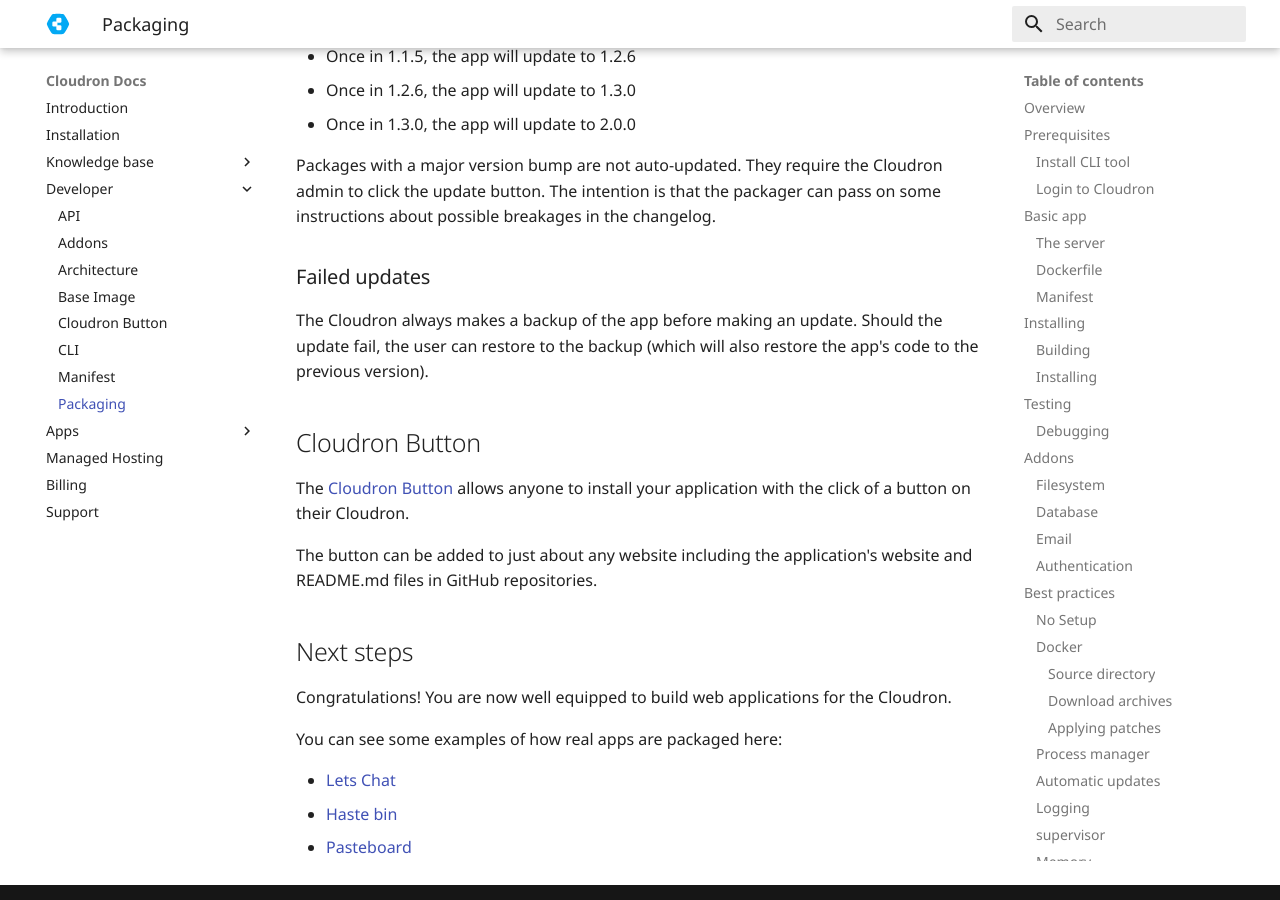
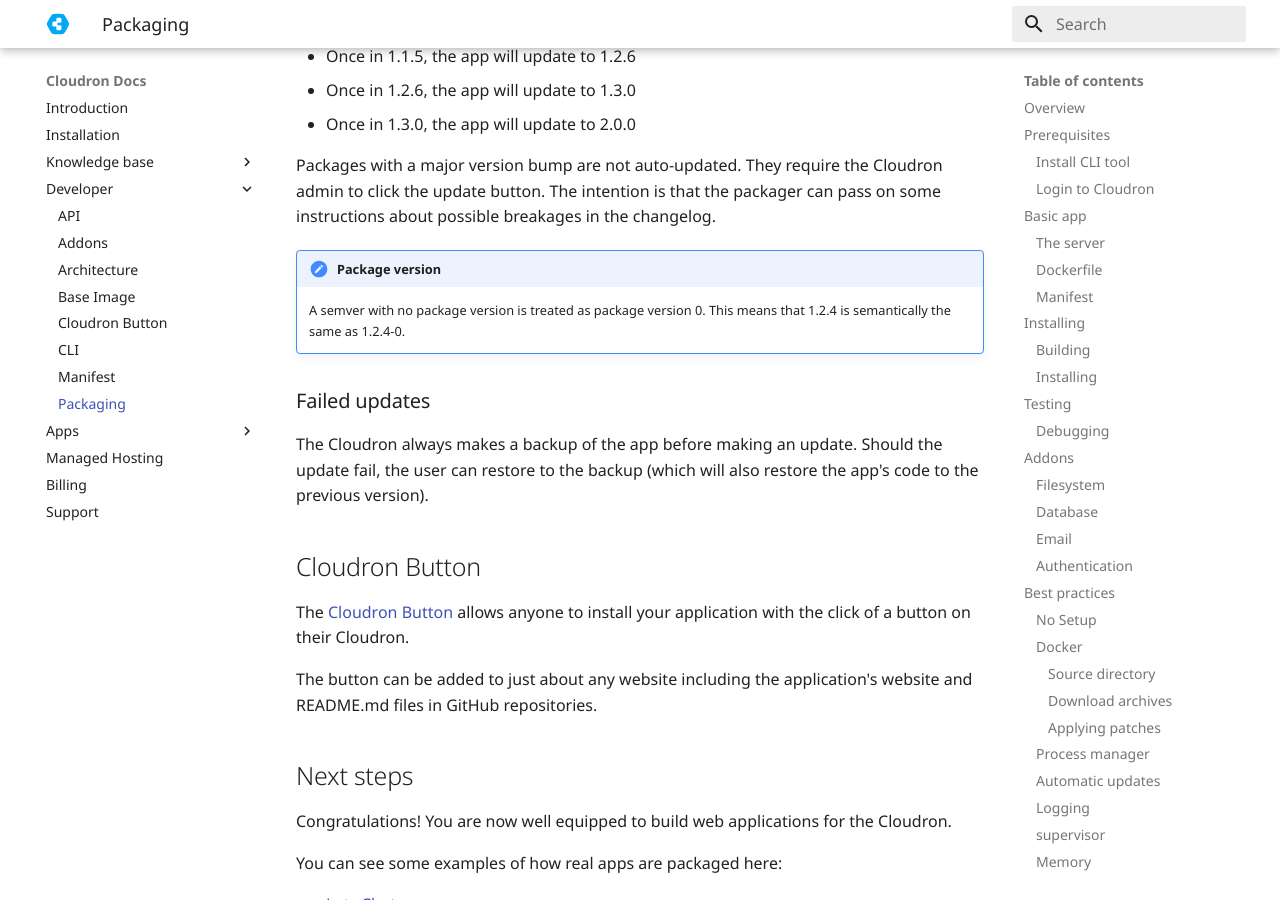
Before and after one commit to M-arcus/cloudron-docs, an MkDocs documentation site: the page built from docs/documentation/developer/packaging.md, in a window 1280 px wide and 900 px high, scrolled down 16855 px. Built offline with MkDocs 1.6.1 and Material for MkDocs 9.7.7, drawn with Linux system fonts in a browser that asks for light colours; old or Windows-style settings are respelled for this version of MkDocs.

Commit message:
Add note on package versions

```diff
--- a/docs/documentation/developer/packaging.md
+++ b/docs/documentation/developer/packaging.md
@@ -766,6 +766,10 @@
 update button. The intention is that the packager can pass on some instructions about possible breakages
 in the changelog.
 
+!!! note "Package version"
+    A semver with no package version is treated as package version 0. This means that 1.2.4 is semantically
+    the same as 1.2.4-0.
+
 ### Failed updates
 
 The Cloudron always makes a backup of the app before making an update. Should the
```
